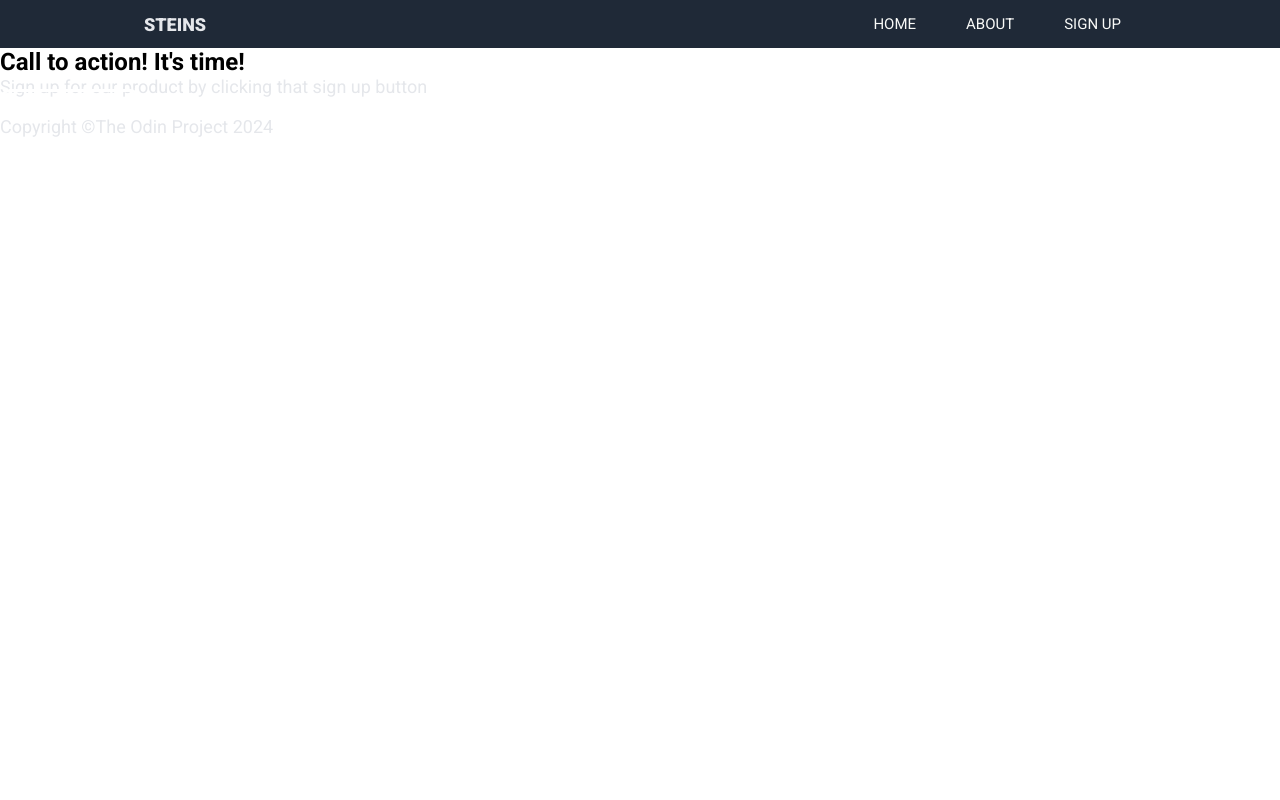
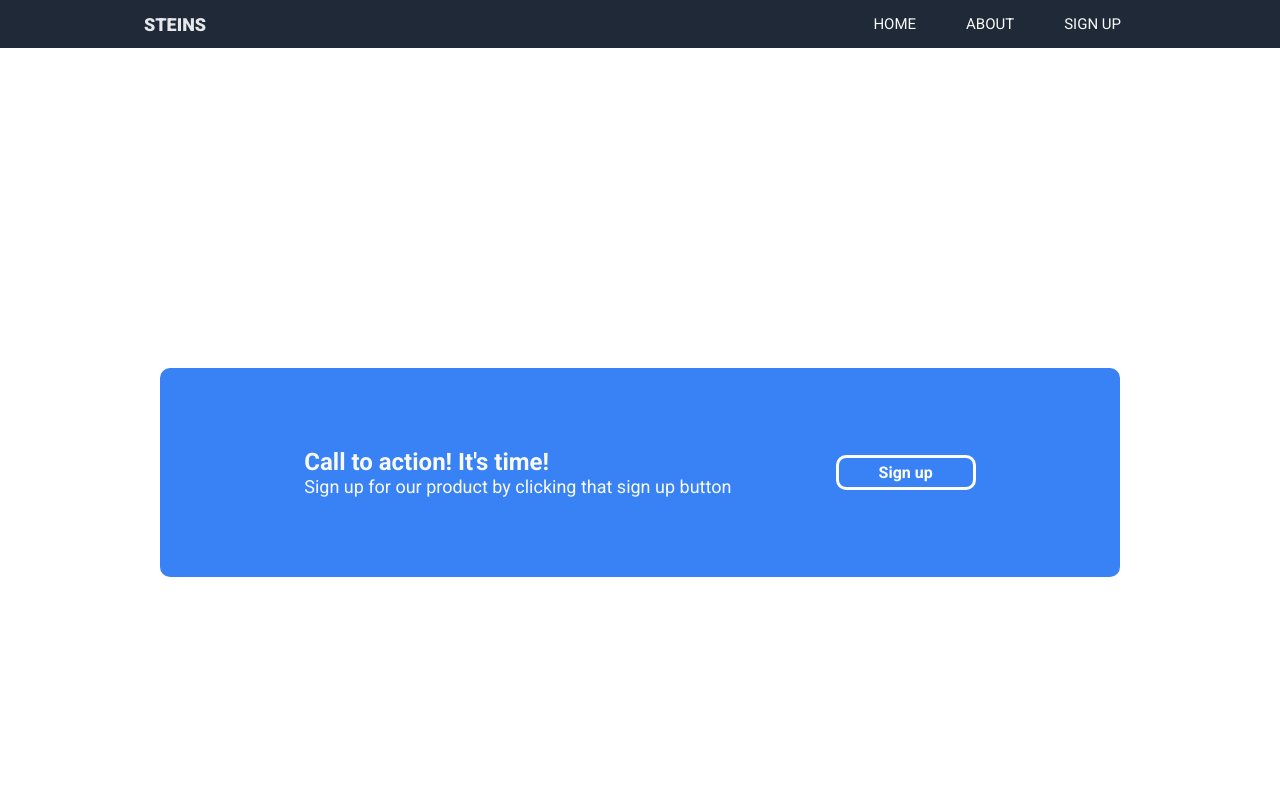
Before and after one commit to AKWANA686/Project-landing-page, a plain HTML site: page sign-up.html in a window 1280 px wide. Shown: the top 800 px of the page. Drawn offline with Linux system fonts and the light colour scheme.

Commit message:
Styling on the project landing page

```diff
--- a/style.css
+++ b/style.css
@@ -9,7 +9,7 @@
 body{
     font-family: "Roboto", serif;
     font-weight: 400;
-    flex-direction: column;
+    /* flex-direction: column; */
 }
 
 header{
@@ -56,20 +56,22 @@ section{
     justify-content: space-between;
     align-items: center;
     padding: 6em 6em;
-
+}
+.hero{
+    flex-wrap: wrap;
 }
 .hero-section{
     padding: 2em;
     line-height: 40px;
 }
-hero-section,
+.hero-section,
 h1{
     font-size: 48px;
     color: #F9FAF8;
     font-weight: 900;
     margin-top: 0;
 }
-hero-section,
+.hero-section,
 p{
     font-size: 18px;
     color: #E5E7EB;
@@ -85,6 +87,7 @@ img{
     max-height: 100%;
     height: 250px;
     width: 500px;
+    flex-wrap: wrap;
 }
 main{
     display: block;
@@ -250,6 +253,32 @@ main{
     border: 3px white solid;
     font-weight: bold;
 }
+.ctn-sect {
+    background: #3882F6;
+    margin: 20em 10em;
+    border-radius: 10px;
+    padding: 5em;
+    display: flex;
+    justify-content: space-evenly;
+    align-items: center;
+    gap: 40px;
+}
+
+.ctn-sect h2 {
+    color: #F9FAF8;
+}
+
+.ctn-sect h2~p {
+    color: #F9FAF8;
+}
+
+#btn {
+    color: #ffffff;
+    border-radius: 10px;
+    padding: 5px 40px;
+    border: 3px white solid;
+    font-weight: bold;
+}
 .footer{
     background: #1F2937;
     text-align: center;
@@ -258,3 +287,11 @@ main{
 .footer p{
     padding: 2em;
 }
+.footer-section{
+    background: #1F2937;
+    text-align: center;
+    /* margin-top: 30px; */
+}
+.footer-section p{
+    padding: 2em;
+}
```
